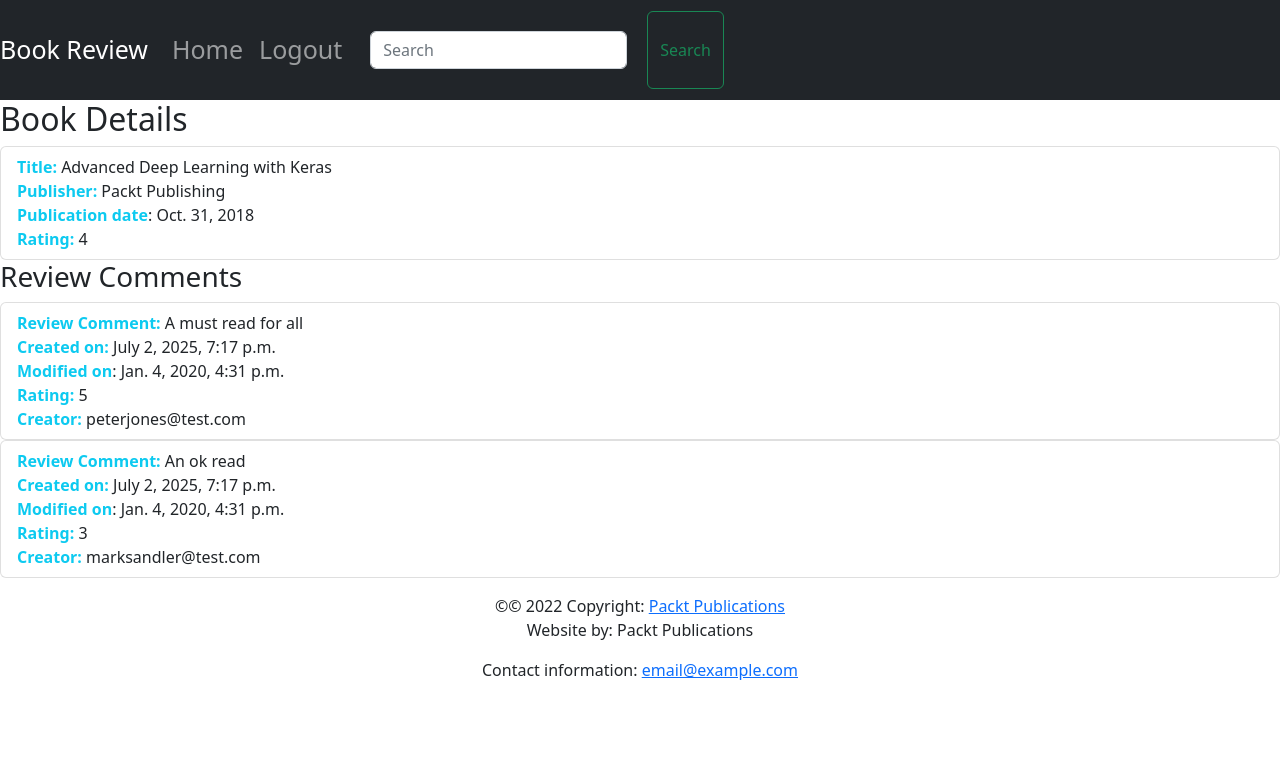
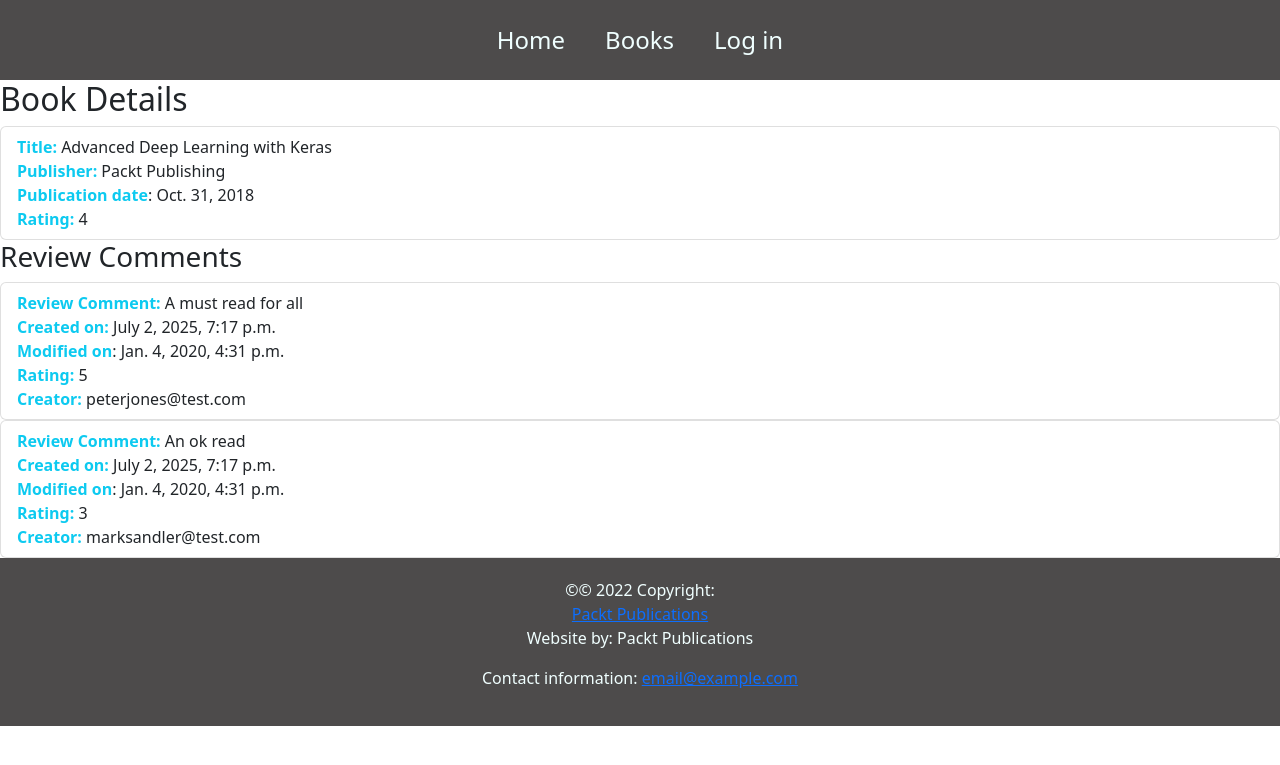
Before and after one commit to Iliano-ru/bookr, a Django app: page /books/1 in a window 1280 px wide. Shown: the top 765 px of the page. Run offline with Django 5.2, Linux system fonts and the light colour scheme; data comes from the database, SQL or seed files in the repository.

Commit message:
base-home-booklist-design

```diff
--- a/bookr/bookr/urls.py
+++ b/bookr/bookr/urls.py
@@ -21,5 +21,5 @@ import home.views
 urlpatterns = [
     path('admin/', admin.site.urls),
     path('', include('reviews.urls')),
-    path('home/', home.views.index)
+    path('', home.views.index)
 ]
--- a/bookr/home/static/home/styles/main.css
+++ b/bookr/home/static/home/styles/main.css
@@ -1,3 +1,17 @@
-.h1{
-    text-align: center;
+.section-1 {
+    background-image: url(../images/section-1-bg.jpg);
+    background-size: cover;
+    background-position: center;
+    background-repeat: no-repeat;
+    background-attachment: fixed;
+    width: 100%;
 }
+
+.section-1-wrapper {
+    padding: 0 15% calc(100vh - 80px) 15%;
+    width: 100%;
+    background-color: rgba(0, 0, 0, 0.6);
+    display: flex;
+    align-items: center;
+    flex-direction: column;
+}
--- a/bookr/reviews/urls.py
+++ b/bookr/reviews/urls.py
@@ -2,7 +2,6 @@ from django.urls import path
 from . import views
 
 urlpatterns = [
-    path('', views.index),
     path('books', views.book_list),
     path('books/<int:pk>', views.book_details)
 ]
--- /dev/null
+++ b/bookr/static/components/footer.css
@@ -0,0 +1,6 @@
+.footer-wrapper{
+    padding: 20px;
+    display: flex;
+    flex-direction: column;
+    align-items: center;
+}
--- /dev/null
+++ b/bookr/static/components/nav.css
@@ -0,0 +1,25 @@
+.nav {
+    align-content: center;
+    justify-content: center;
+}
+
+.navbar {
+    display: flex;
+    flex-wrap: wrap;
+    margin: 0;
+    align-content: center;
+    justify-content: center;
+    height: 80px;
+    list-style: none;
+}
+
+.navbar-li{
+    font-size: x-large;
+    margin: 0 20px;
+}
+
+.navbar-a{
+    text-decoration: none;
+    color: azure;
+    text-align: center;
+}
--- a/bookr/static/main.css
+++ b/bookr/static/main.css
@@ -1 +1,35 @@
-@import url(home/styles/main.css);
+@import url(./components/nav.css);
+@import url(./components/footer.css);
+
+body{
+    font-family: "Open Sans", sans-serif;
+}
+
+.block-content{
+    padding: 80px 0 0 0 ;
+
+}
+
+.bg-grey{
+    background-color: rgb(77, 75, 75);
+}
+
+
+.h1-wrapper {
+    width: 100%;
+    display: flex;
+    justify-content: center;
+    position: fixed;
+    top: 80px;
+}
+
+.text-azure{
+    color: azure;
+}
+
+.h1{
+    text-align: center;
+    padding: 0 20px 10px 20px;
+    border-radius: 0 0 25px 25px;
+    max-width: 500px;
+}
--- a/bookr/templates/base.html
+++ b/bookr/templates/base.html
@@ -7,42 +7,27 @@
     <meta name="viewport" content="width=device-width, initial-scale=1, shrink-to-fit=no">
     <link type="text/css" href="{% static 'main.css' %}" rel="stylesheet">
     <link href="https://cdn.jsdelivr.net/npm/bootstrap@5.2.3/dist/css/bootstrap.min.css" rel="stylesheet" integrity="sha384-rbsA2VBKQhggwzxH7pPCaAqO46MgnOM80zW1RWuH61DGLwZJEdK2Kadq2F9CUG65" crossorigin="anonymous">
-    <link rel="stylesheet" href="https://cdnjs.cloudflare.com/ajax/libs/font-awesome/4.7.0/css/font-awesome.min.css">
-<style type="text/css">
-      .navbar {
-        min-height: 100px;
-        font-size: 25px;
-      }
-      .navbar-brand {
-        font-size: 25px;
-      }
-    </style>
+    <link rel="preconnect" href="https://fonts.googleapis.com">
+    <link rel="preconnect" href="https://fonts.gstatic.com" crossorigin>
+    <link href="https://fonts.googleapis.com/css2?family=Open+Sans:ital,wght@0,300..800;1,300..800&display=swap" rel="stylesheet">
+    {% block head %}{% endblock %}
 </head>
 <body>
-        <nav class="navbar navbar-expand-sm navbar-dark bg-dark sticky-top">
-          <a class="navbar-brand" href="/">Book Review</a>
-          <button class="navbar-toggler" type="button" data-toggle="collapse" data-target="#navbarSupportedContent" aria-controls="navbarSupportedContent" aria-expanded="false" aria-label="Toggle navigation">
-            <span class="navbar-toggler-icon"></span>
-          </button>
-          <div class="collapse navbar-collapse" id="navbarSupportedContent">
-            <ul class="navbar-nav mr-auto">
-              <li class="nav-item active">
-                <a class="nav-link" href="/books/">Home <span class="sr-only">(current)</span></a>
-              </li>
-              <li class="nav-item">
-                <a class="nav-link" href="#">Logout</a>
-              </li>
-            </ul>
-            <form class="form-inline my-2 my-lg-0" style="display: flex;">
-              <input class="form-control mr-sm-2" type="search" placeholder="Search" aria-label="Search" style="margin:20px">
-              <button class="btn btn-outline-success my-2 my-sm-0" type="submit">Search</button>
-            </form>
-          </div>
-        </nav>
-
-{% block content %}{% endblock %}
- <footer class="page-footer font-small blue">
-    <div class="footer-copyright text-center py-3">&copy;© 2022 Copyright:
+  <header>
+    <nav class="nav fixed-top bg-grey">
+      <ul class="navbar">
+        <li class="navbar-li"><a class="navbar-a" href="/">Home</a></li>
+        <li class="navbar-li"><a class="navbar-a" href="books">Books</a></li>
+        <li class="navbar-li"><a class="navbar-a" href="">Log in</a></li>
+        <li style="display: none;" class="navbar-li"><a class="navbar-a" href="">Log out</a></li>
+      </ul>
+    </nav>
+  </header>
+<div class="block-content">
+  {% block content %}{% endblock %}
+</div>
+ <footer class="bg-grey text-azure">
+    <div class="footer-wrapper">&copy;© 2022 Copyright:
       <a href="https://www.packtpub.com"> Packt Publications</a>
       <p>Website by: Packt Publications</p>
       <p>Contact information: <a href="mailto:email@example.com">email@example.com</a></p>
```
Also changed, not shown: bookr/home/templates/home/index.html (+11 -1 lines), bookr/reviews/static/reviews/styles/components/book-card.css (added, +34 -0 lines), bookr/reviews/static/reviews/styles/main.css (added, +21 -0 lines), bookr/reviews/templates/reviews/book_list.html (+32 -22 lines), 1 other file.
